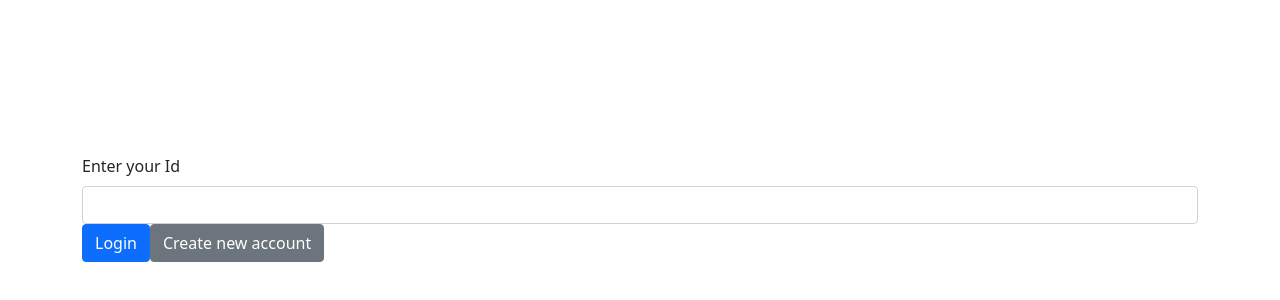
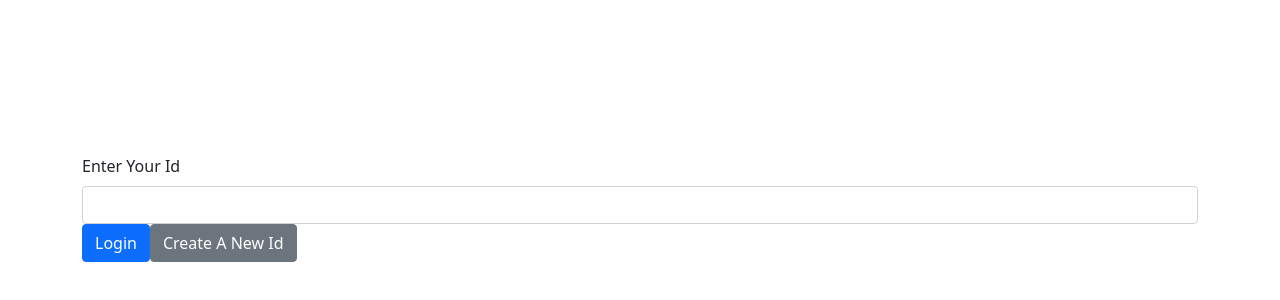
Before and after one commit to Zaid-maker/cyclone-messaging, a React (Create React App) app in the folder client/: page / in a window 1280 px wide. Shown: the part 192-492 px from the top of the page. Built offline with nearby package versions, Linux system fonts and the light colour scheme.

Commit message:
Update Login.js

```diff
--- a/client/src/components/Login.js
+++ b/client/src/components/Login.js
@@ -1,9 +1,9 @@
 import React, { useRef } from 'react'
 import { Container, Form, Button } from 'react-bootstrap'
-import { v4 as uuidv4 } from 'uuid'
+import { v4 as uuidV4 } from 'uuid'
 
 export default function Login({ onIdSubmit }) {
-    const idRef = useRef();
+  const idRef = useRef()
 
   function handleSubmit(e) {
     e.preventDefault()
@@ -12,18 +12,18 @@ export default function Login({ onIdSubmit }) {
   }
 
   function createNewId() {
-        onIdSubmit(uuidv4())
+    onIdSubmit(uuidV4())
   }
 
   return (
     <Container className="align-items-center d-flex" style={{ height: '100vh' }}>
       <Form onSubmit={handleSubmit} className="w-100">
         <Form.Group>
-                    <Form.Label>Enter your Id</Form.Label>
+          <Form.Label>Enter Your Id</Form.Label>
           <Form.Control type="text" ref={idRef} required />
         </Form.Group>
         <Button type="submit" className="mr-2">Login</Button>
-                <Button onClick={createNewId} variant="secondary">Create new account</Button>
+        <Button onClick={createNewId} variant="secondary">Create A New Id</Button>
       </Form>
     </Container>
   )
```
Lines whose indentation alone changed are shown as unchanged.
